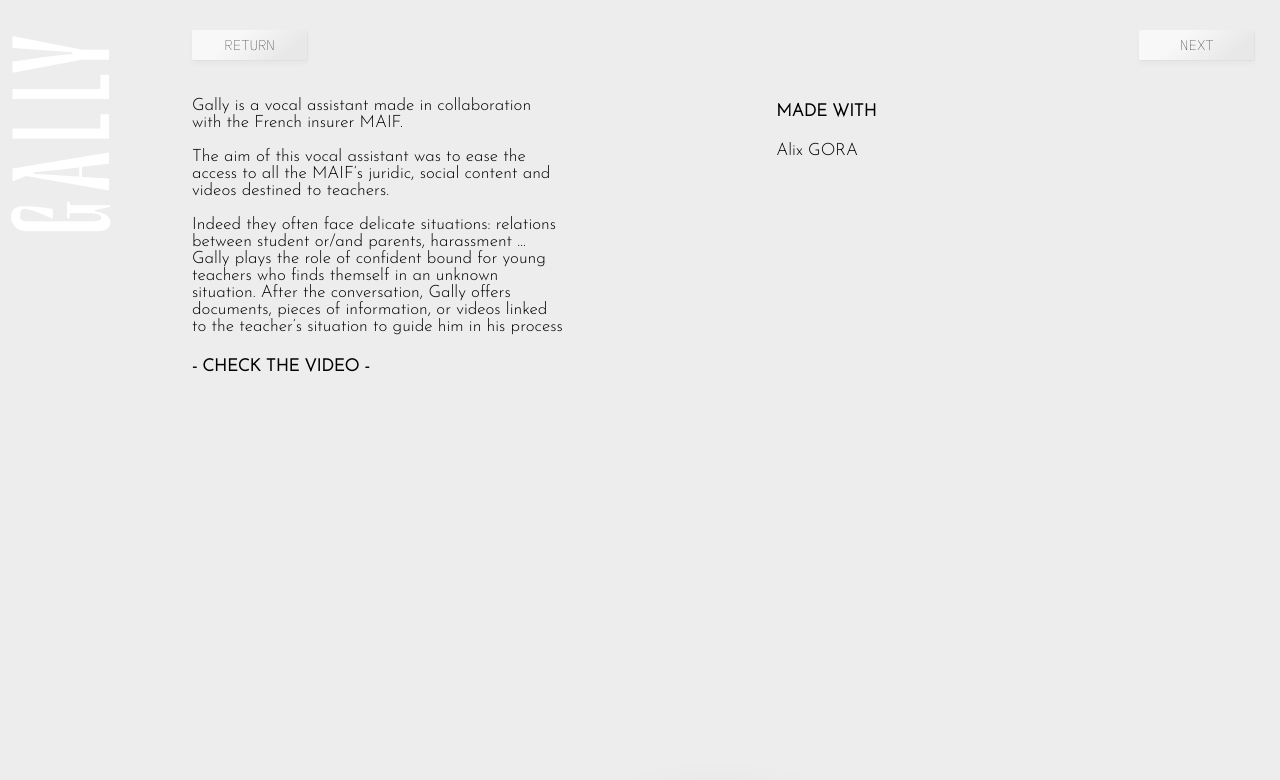
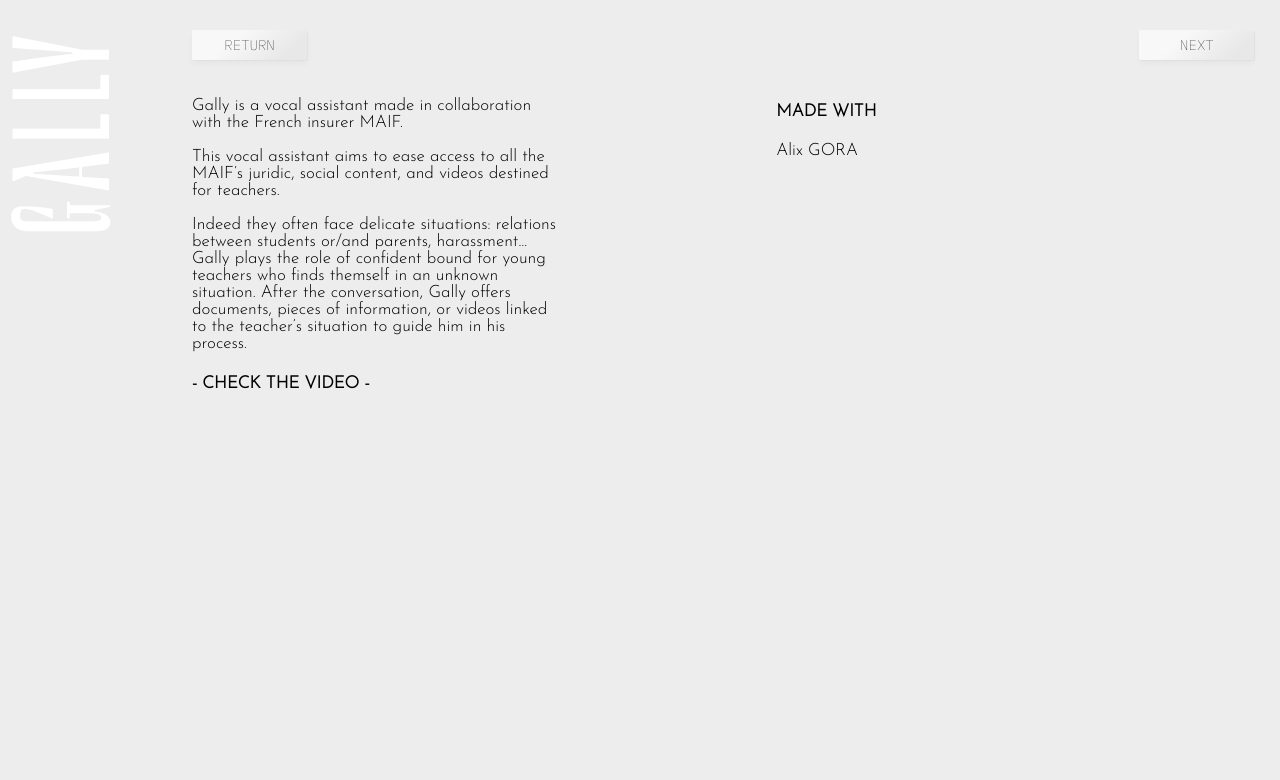
Before and after one commit to Ahoui-html/Enzo-Wattebled, a plain HTML site: page gally.html in a window 1280 px wide. Shown: the top 780 px of the page. Drawn offline with Linux system fonts and the light colour scheme; a script that the page names is missing.

Commit message:
Add files via upload

```diff
--- a/gally.html
+++ b/gally.html
@@ -34,9 +34,9 @@
             <div class="text-content">
                 <div class="text-content-left">
                     <p>Gally is a vocal assistant made in collaboration with the French insurer MAIF.</p>
-                    <p>The aim of this vocal assistant was to ease the access to all the MAIF’s juridic, social content and videos destined to teachers. </p>
-                    <p>Indeed they often face delicate situations: relations between student or/and parents, harassment … Gally plays the role of confident bound for young teachers who finds themself in an unknown situation. After the conversation, Gally
-                        offers documents, pieces of information, or videos linked to the teacher’s situation to guide him in his process</p>
+                    <p>This vocal assistant aims to ease access to all the MAIF’s juridic, social content, and videos destined for teachers.</p>
+                    <p>Indeed they often face delicate situations: relations between students or/and parents, harassment… Gally plays the role of confident bound for young teachers who finds themself in an unknown situation. After the conversation, Gally
+                        offers documents, pieces of information, or videos linked to the teacher’s situation to guide him in his process.</p>
                     <h4><a href="https://youtu.be/7eo3OhO-c2U" target="_blank">- CHECK THE VIDEO -</a></h4>
                 </div>
                 <div class="text-content-right">
```
